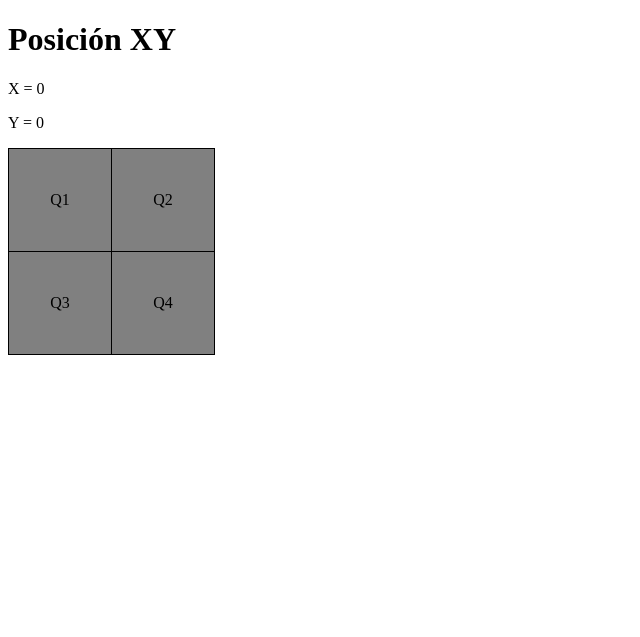
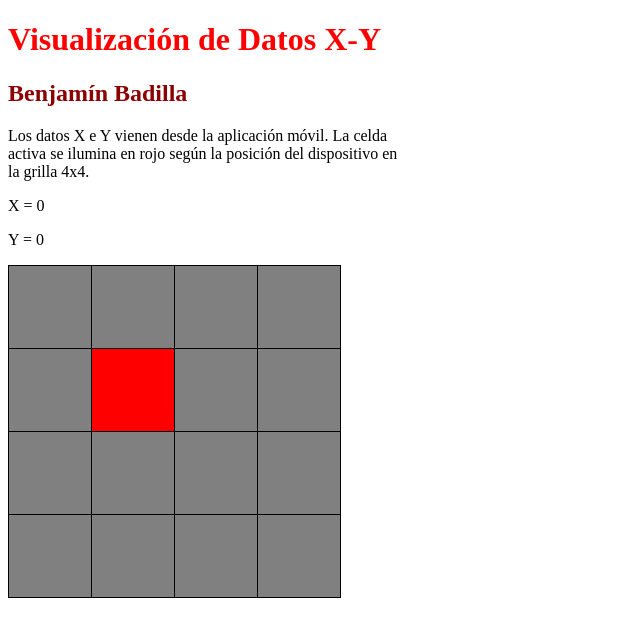
Before and after one commit to BenjaBH/l401BenjaBH, a Flask app: page / in a window 1280 px wide. Shown: the top 637 px of the page, without its empty margins (0-640 px from the left). Run offline with Flask 3, Linux system fonts and the light colour scheme; data that the repository does not hold is empty.

Commit message:
Etapa 1 completada

```diff
--- a/app.py
+++ b/app.py
@@ -1,8 +1,10 @@
 from flask import Flask, render_template
 import socket
+
 app = Flask(__name__)
-HOST = "172.20.10.2"	## Ip del servidor
-PORT = 12345			## Puerto del servidor
+
+HOST = "192.168.1.15"  ## IP del celular
+PORT = 12345             ## Puerto del servidor
 
 def leer_sensor():
     try:
@@ -14,18 +16,19 @@ def leer_sensor():
             ejeX = float(ejeX.replace('X:', ''))
             ejeY = float(ejeY.replace('Y:', ''))
             return ejeX, ejeY
-
     except Exception as e:
         print("ERROR:", e)
         return 0, 0
 
+def mapear(valor, min_val, max_val, min_out, max_out):
+    return int((valor - min_val) / (max_val - min_val) * (max_out - min_out) + min_out)
+
 @app.route('/')
 def index():
-    ejeY, ejeX = leer_sensor() #órden ejes.
-    return render_template(
-        'index.html',
-        ejeX=ejeX,
-        ejeY=ejeY
-    )
+    ejeY, ejeX = leer_sensor()
+    colX = max(0, min(3, mapear(ejeX, -20, 20, 0, 3)))
+    filY = max(0, min(3, mapear(ejeY, -20, 20, 3, 0)))
+    return render_template('index.html', ejeX=ejeX, ejeY=ejeY, colX=colX, filY=filY)
+
 if __name__ == '__main__':
     app.run(host='0.0.0.0', port=5000, debug=True)
--- a/templates/index.html
+++ b/templates/index.html
@@ -1,65 +1,51 @@
 <!DOCTYPE html>
 <html>
-
 <head>
 	<meta http-equiv="refresh" content="2"></meta>
 	<style>
-	#tabla{border-collapse:collapse;
-		}
-	#q1,#q2,#q3,#q4{	/*Varios id con mismas características*/
-		width:100px;
-		height:100px;
+		#tabla{border-collapse:collapse;}
+		#c00,#c01,#c02,#c03,
+		#c10,#c11,#c12,#c13,
+		#c20,#c21,#c22,#c23,
+		#c30,#c31,#c32,#c33{
+			width:80px;
+			height:80px;
 			border:1px solid black;
 			text-align:center;
+			background-color:gray;
 		}
-	#q1{background-color:	/*Cuadrante 1*/
-		{% if ejeX > 0 and ejeY > 0 %}
-			lightblue;
-		{% else %}
-			gray;
-		{% endif %}
-		}
-	#q2{background-color:	/*Cuadrante 2*/
-		{% if ejeX > 0 and ejeY < 0 %}
-			lightblue;
-		{% else %}
-			gray;
-		{% endif %}
-		}
-	#q3{background-color:	/*Cuadrante 3*/
-		{% if ejeX < 0 and ejeY > 0 %}
-			lightblue;
-		{% else %}
-			gray;
-		{% endif %}
-		}
-	#q4{background-color:	/*Cuadrante 4*/
-		{% if ejeX < 0 and ejeY < 0 %}
-			lightblue;
-		{% else %}
-			gray;
-		{% endif %}
-		}
+		#c00{background-color:{% if colX == 0 and filY == 0 %}red;{% else %}gray;{% endif %}}
+		#c01{background-color:{% if colX == 1 and filY == 0 %}red;{% else %}gray;{% endif %}}
+		#c02{background-color:{% if colX == 2 and filY == 0 %}red;{% else %}gray;{% endif %}}
+		#c03{background-color:{% if colX == 3 and filY == 0 %}red;{% else %}gray;{% endif %}}
+		#c10{background-color:{% if colX == 0 and filY == 1 %}red;{% else %}gray;{% endif %}}
+		#c11{background-color:{% if colX == 1 and filY == 1 %}red;{% else %}gray;{% endif %}}
+		#c12{background-color:{% if colX == 2 and filY == 1 %}red;{% else %}gray;{% endif %}}
+		#c13{background-color:{% if colX == 3 and filY == 1 %}red;{% else %}gray;{% endif %}}
+		#c20{background-color:{% if colX == 0 and filY == 2 %}red;{% else %}gray;{% endif %}}
+		#c21{background-color:{% if colX == 1 and filY == 2 %}red;{% else %}gray;{% endif %}}
+		#c22{background-color:{% if colX == 2 and filY == 2 %}red;{% else %}gray;{% endif %}}
+		#c23{background-color:{% if colX == 3 and filY == 2 %}red;{% else %}gray;{% endif %}}
+		#c30{background-color:{% if colX == 0 and filY == 3 %}red;{% else %}gray;{% endif %}}
+		#c31{background-color:{% if colX == 1 and filY == 3 %}red;{% else %}gray;{% endif %}}
+		#c32{background-color:{% if colX == 2 and filY == 3 %}red;{% else %}gray;{% endif %}}
+		#c33{background-color:{% if colX == 3 and filY == 3 %}red;{% else %}gray;{% endif %}}
+		#titulo{color:red;}
+		#nombre{color:darkred;}
+		#explicacion{width:400px;}
 	</style>
-
 </head>
 <body>
-
-<h1>Posición XY</h1>
-
-<p>X = {{ ejeX }}</p>
-<p>Y = {{ ejeY }}</p>
-
+	<h1 id="titulo">Visualización de Datos X-Y</h1>
+	<h2 id="nombre">Benjamín Badilla</h2>
+	<p id="explicacion">Los datos X e Y vienen desde la aplicación móvil. La celda activa se ilumina en rojo según la posición del dispositivo en la grilla 4x4.</p>
+	<p>X = {{ ejeY }}</p>
+	<p>Y = {{ ejeX }}</p>
 	<table id="tabla">
-<tr id="cuadros">
-    <td id="q1">Q1</td>
-    <td id="q2">Q2</td>
-</tr>
-<tr>
-    <td id="q3">Q3</td>
-    <td id="q4">Q4</td>
-</tr>
+		<tr><td id="c00"></td><td id="c01"></td><td id="c02"></td><td id="c03"></td></tr>
+		<tr><td id="c10"></td><td id="c11"></td><td id="c12"></td><td id="c13"></td></tr>
+		<tr><td id="c20"></td><td id="c21"></td><td id="c22"></td><td id="c23"></td></tr>
+		<tr><td id="c30"></td><td id="c31"></td><td id="c32"></td><td id="c33"></td></tr>
 	</table>
-
 </body>
 </html>
```
Also changed, not shown: README.md. Lines whose indentation alone changed are shown as unchanged.
